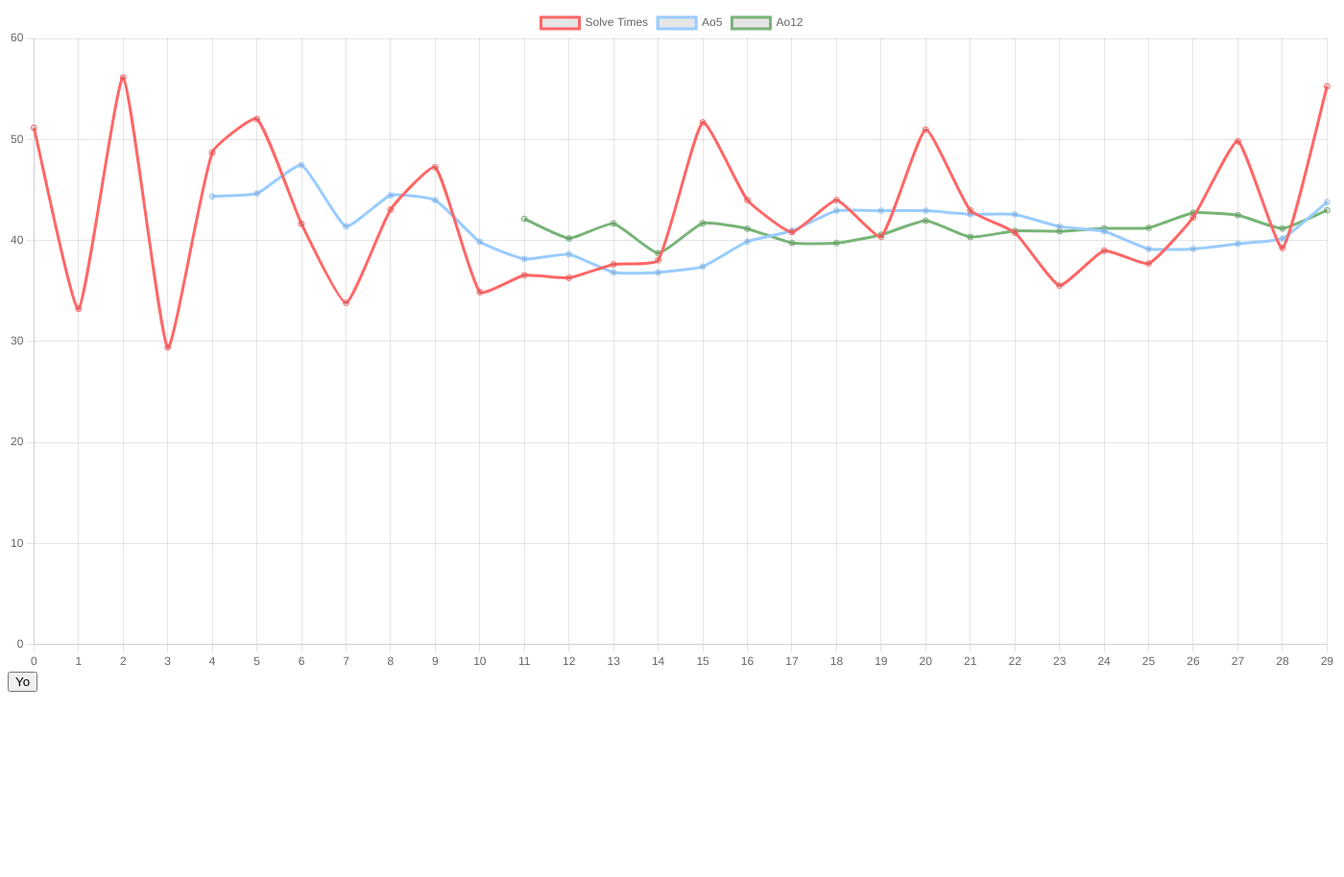
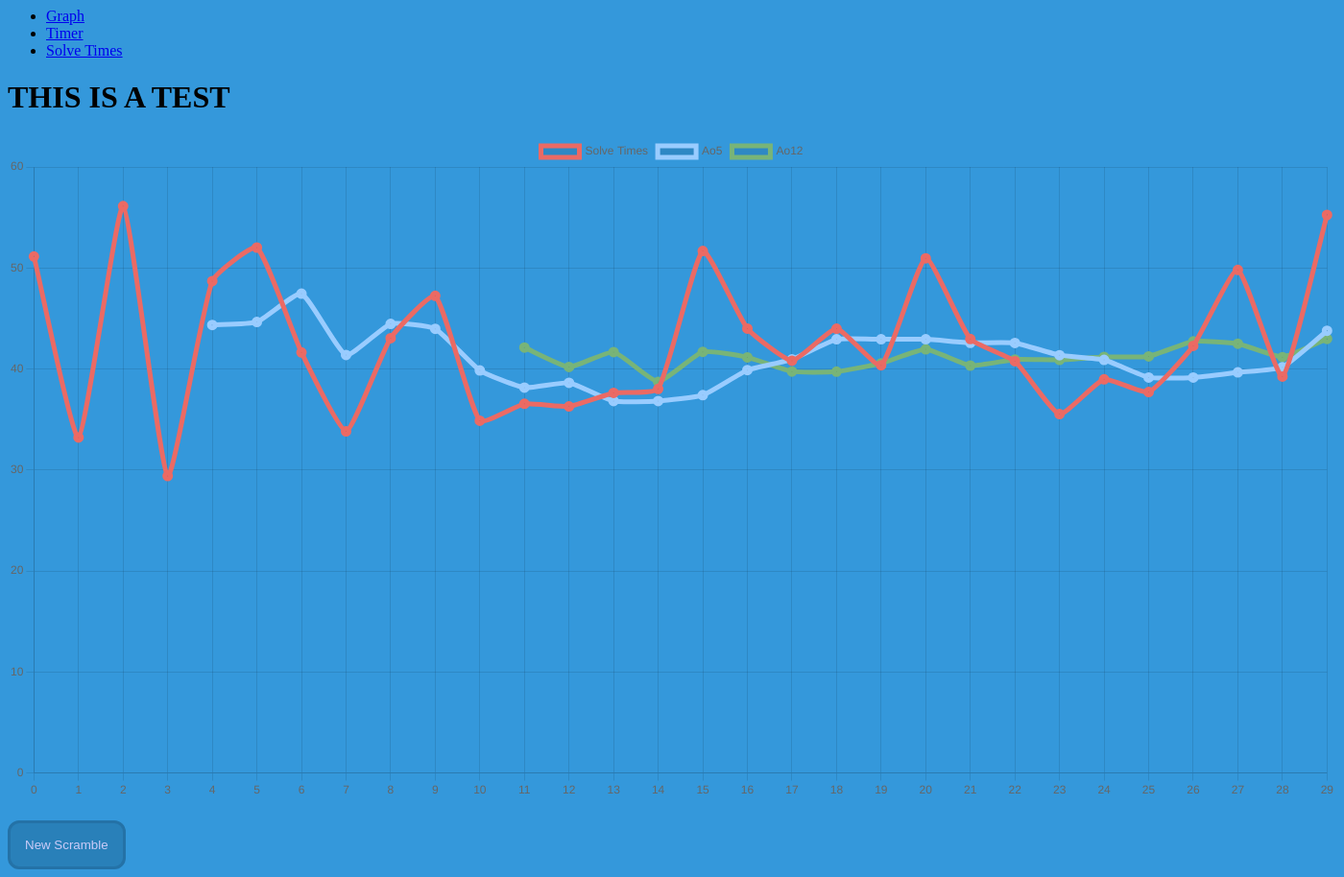
Before and after one commit to Effie330/Cube-Timer, an Electron app: page graphTab.html in a window 1400 px wide. Shown: the whole page at 96% size. Before the commit the page ends 800 px from the top, so only its background shows below. Drawn offline with nearby package versions, Linux system fonts and the light colour scheme.

Commit message:
duplicate move check, Page navigation, button css

```diff
--- a/graphTab.html
+++ b/graphTab.html
@@ -6,14 +6,23 @@
 
 
 <script src="https://cdn.jsdelivr.net/npm/chart.js"></script>
-<head>
+<head class="font-bold">
+  <meta charset="UTF-8">
+  <meta name="viewport" content="width=device-width">
   <title>Your Solve Times</title>
+  <link rel="stylesheet" href="styles.css">
+  <nav>
+    <ul>
+      <li><a href="graphTab.html">Graph</a></li>
+      <li><a href="timerTab.html">Timer</a></li>
+      <li><a href="solveTimesTab.html">Solve Times</a></li>
+    </ul>
+  </nav>
+</head>
 <body>
+  <h1>THIS IS A TEST</h1>
   <div>
     <canvas id="CubeTimer" class="chartjs-render-monitor"></canvas>
-    </div>
-    <div>
-      <button>Yo</button>
   </div>
   <div>
     <script>
@@ -22,8 +31,6 @@
       let rawTimesReader = new FileReader(solveTimes);
       FileReader.readAsText(solveTimes);
       */
-
-
 
        let Ao5Length = 5, Ao12Length = 12;
       let rawTimes = [
@@ -34,7 +41,6 @@
       let Ao5 = [];
       let Ao12 = [];
       let xLabels = [];
-
 
        //CALCULATING AVERAGE OF 5
       for(let i = 0;i<rawTimes.length;i++) {
@@ -83,9 +89,6 @@
         Ao5.push(rolling5Average);
       };
 
-
-
-
        //CALCULATING AVERAGE OF 12
       for(let i = 0;i<rawTimes.length;i++) {
         let rolling12Average;
@@ -118,7 +121,6 @@
             }
           }
 
-
            //REMOVING THE SLOWEST AND FASTEST TIMES FROM THE TEMP ARRAY
           for(let a = 0;a<Ao12Length;a++){
             if(tempAo12Array[a] == tempSlowest){
@@ -144,8 +146,6 @@
         Ao12.push(rolling12Average);
       };
 
-
-
        let context = document.getElementById('CubeTimer').getContext('2d');
       let CubeTimer = new Chart(context, {
         type: 'line',
@@ -154,7 +154,8 @@
           datasets: [{
             lineTension: 0.15,
             label: 'Solve Times',
-              borderColor: 'rgb(255, 102, 102)',
+            borderColor: 'rgb(235, 106, 100)',
+            borderWidth: 5,
             data: rawTimes,
           },
 
@@ -162,6 +163,7 @@
             lineTension: 0.15,
             label: 'Ao5',
             borderColor: 'rgb(153, 204, 255)',
+            borderWidth: 5,
             data: Ao5,
           },
 
@@ -169,6 +171,7 @@
             lineTension: 0.15,
             label: 'Ao12',
             borderColor: 'rgb(120, 180, 120)',
+            borderWidth: 5,
             data: Ao12,
           }
           ]
@@ -181,7 +184,119 @@
           }
         }
       });
+
+       function getScramble(){
+        let scramble= " ";
+        let randomScrambleLength = Math.floor(Math.random() * 5)+10;
+        console.log(randomScrambleLength);
+        let lastMove = -13;
+        let lol = 0;
+        //let duplicateCorrection = 0;
+        for(let i=0; i<randomScrambleLength+lol; i++) {
+          let tempScrambleMoveInt = Math.floor(Math.random()*17);
+
+          if(tempScrambleMoveInt  == lastMove) {
+            tempScrambleMoveInt = 20;
+            lol  += 1;
+            console.log("Scramble int" + tempScrambleMoveInt);
+          }
+          //Some way to check if same move twice in a row
+          switch (tempScrambleMoveInt){
+            case 0:
+              scramble = scramble + " U'",
+              lastMove = 0;
+              break;
+
+            case 1:
+              scramble = scramble + " U",
+              lastMove = 0;
+              break;
+
+            case 2:
+              scramble = scramble + " U2",
+              lastMove = 0;
+              break;
+
+            case 3:
+            scramble = scramble + " B'",
+            lastMove = 1;
+            break;
+
+            case 4: scramble = scramble + " B",
+            lastMove = 1;
+            break;
+
+            case 5: scramble = scramble + " B2",
+            lastMove = 1;
+            break;
+
+            case 6: scramble = scramble + " F'";
+            lastMove = 2;
+            break;
+
+            case 7: scramble = scramble + " F";
+            lastMove = 2;
+            break;
+
+            case 8: scramble = scramble + " F2";
+            lastMove = 2;
+            break;
+
+            case 9: scramble = scramble + " L'";
+            lastMove = 3;
+            break;
+
+            case 10: scramble = scramble + " L";
+            lastMove = 3;
+            break;
+
+            case 11: scramble = scramble + " L2";
+            lastMove = 3;
+            break;
+
+            case 12: scramble = scramble + " R'";
+            lastMove = 4;
+            break;
+
+            case 13: scramble = scramble + " R";
+            lastMove = 4;
+            break;
+
+            case 14: scramble = scramble + " R2";
+            lastMove = 4;
+            break;
+
+            case 15: scramble = scramble + " D'";
+            lastMove = 5;
+            break;
+
+            case 16: scramble = scramble + " D";
+            lastMove = 5;
+            break;
+
+            case 17: scramble = scramble + " D2";
+            lastMove = 5;
+            break;
+
+            case 20:
+            break;
+          }
+
+           /*
+          if(tempScrambleMoveInt == lastMove) {
+            duplicateCorrection += 1;
+            console.log(duplicateCorrection);
+            break;
+          }
+          */
+        }
+
+         document.getElementById("changeScramble").innerHTML = scramble;
+      }
     </script>
+    <div id="changeScramble">
+      <h1></h1>
+    </div>
+    <button onClick="getScramble()", class="btn", class="align-center">New Scramble</button>
   </div>
 </body>
-</head>
--- a/package.json
+++ b/package.json
@@ -4,7 +4,6 @@
   "description": "",
   "main": "main.js",
   "scripts": {
-    "test": "echo \"Error: no test specified\" && exit 1",
     "start": "electron ."
   },
   "repository": {
--- /dev/null
+++ b/styles.css
@@ -0,0 +1,12 @@
+.btn{
+  padding: 15px;
+  background-color: #2980b9;
+  color: rgb(203, 203, 248);
+  border-radius: 12px;
+  border: 3px solid #2472a7;
+  align-items: center;
+}
+
+body {
+  background-color: #3498db;
+}
```
Also changed, not shown: main.js (+11 -3 lines), solveTimesTab.html (+13 -0 lines), timerTab.html (+139 -0 lines), timerTab.js (added, +114 -0 lines), README.md. Lines whose indentation alone changed are shown as unchanged.
